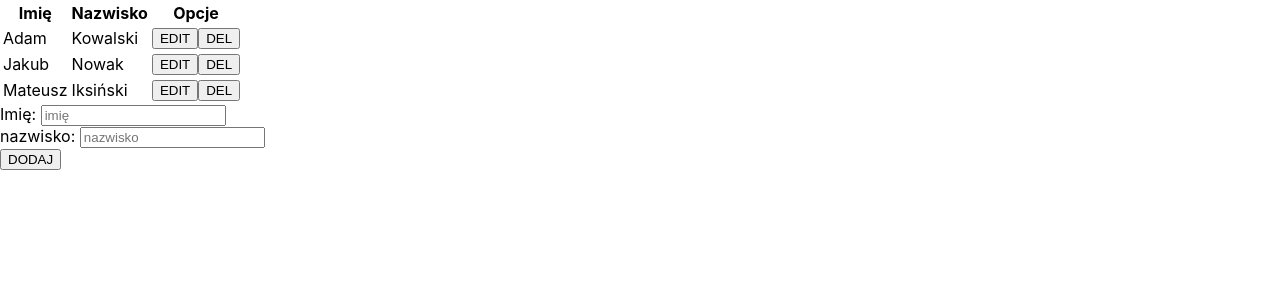
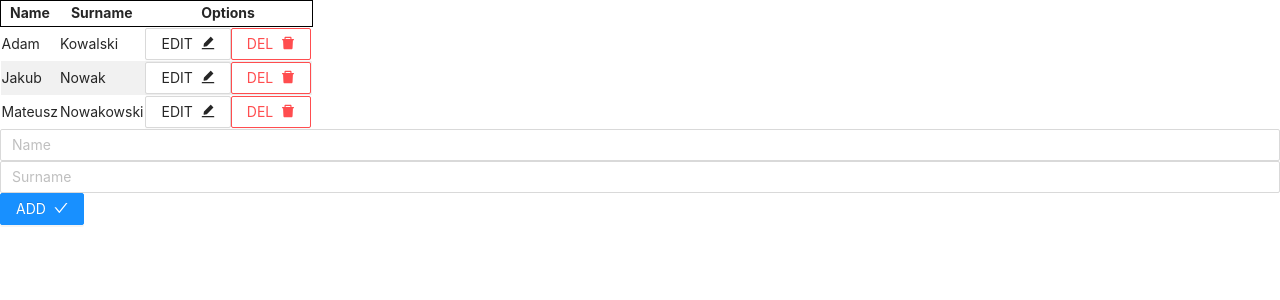
Before and after one commit to adabrz777/zadanko, a React (Create React App) app: page / in a window 1280 px wide. Shown: the top 300 px of the page. Built offline with nearby package versions, Linux system fonts and the light colour scheme.

Commit message:
Add antd

```diff
--- a/package.json
+++ b/package.json
@@ -32,6 +32,8 @@
     ]
   },
   "devDependencies": {
+    "@ant-design/icons": "^4.2.2",
+    "antd": "^4.7.2",
     "swr": "^0.3.6"
   }
 }
--- a/src/App.js
+++ b/src/App.js
@@ -2,6 +2,8 @@ import React from 'react';
 import Random from './component/random/index.js';
 import SelectedJoke from './component/selected-joke/index.js';
 import Peoples from './component/peoples/index.js';
+
+import 'antd/dist/antd.css';
 
 import './App.css';
 
--- a/src/component/peoples/index.css
+++ b/src/component/peoples/index.css
@@ -0,0 +1,19 @@
+table thead{
+    border: 1px solid black;
+}
+
+table tr:nth-child(2n){
+    background: rgb(241, 241, 241);
+}
+
+/* TODO: Style table */
+
+table{
+    min-width: 20vw;
+    padding: 0;
+    margin: 0;
+}
+
+thead, tr{
+    height: 2vw;
+}
--- a/src/component/peoples/index.js
+++ b/src/component/peoples/index.js
@@ -1,5 +1,11 @@
 import React from 'react';
 import Item from './item.js';
+
+
+import { Button, Input, Typography } from 'antd';
+import { CheckOutlined } from '@ant-design/icons';
+
+import './index.css';
 
 class Peoples extends React.Component {
 	constructor(props) {
@@ -16,28 +22,36 @@ class Peoples extends React.Component {
 				},
 				{
 					name: 'Mateusz',
-					surname: 'Iksiński'
+					surname: 'Nowakowski'
 				}
 			],
 
 			newName: '',
-			newSurname: ''
+			newSurname: '',
+			errorMessane: ''
 		};
 	}
 
 	addItem = (e) => {
 		e.preventDefault();
+		let { list, newName, newSurname } = this.state;
 
-		let list = this.state.list;
-
+		if (newName === '' || newSurname === '') {
+			this.setState({
+				errorMessane: 'Uzupełnij pola!'
+			});
+		} else {
 			list.push({
 				name: this.state.newName,
 				surname: this.state.newSurname
 			});
 
 			this.setState({
-			list
+				list: list,
+				newName: '',
+				newSurname: ''
 			});
+		}
 	};
 
 	deleteItem = (itemNr) => {
@@ -78,17 +92,17 @@ class Peoples extends React.Component {
 	};
 
 	render() {
-		const { list, newName, newSurname } = this.state;
+		const { list, newName, newSurname, errorMessane } = this.state;
 		const { deleteItem, addItem, updateItem, handleNewNameChange, handleNewSurnameChange } = this;
 
 		return (
-			<div>
+			<div className='Peoples'>
 				<table>
 					<thead>
 						<tr>
-						<th>Imię</th>
-						<th>Nazwisko</th>
-						<th>Opcje</th>
+							<th>Name</th>
+							<th>Surname</th>
+							<th>Options</th>
 						</tr>
 					</thead>
 					<tbody>
@@ -104,15 +118,13 @@ class Peoples extends React.Component {
 						))}
 					</tbody>
 				</table>
-
-				<form onSubmit={addItem}>
-					Imię: <input type="text" value={newName} placeholder="imię" onChange={handleNewNameChange} />
+				<Input type="text" value={newName} placeholder="Name" onChange={handleNewNameChange} />{' '}
+				<Input type="text" value={newSurname} placeholder="Surname" onChange={handleNewSurnameChange} />{' '}
+				<Button type="primary" onClick={addItem}>
+					ADD <CheckOutlined />
+				</Button>
 				<br />
-					nazwisko:{' '}
-					<input type="text" value={newSurname} placeholder="nazwisko" onChange={handleNewSurnameChange} />
-					<br />
-					<input type="submit" value="DODAJ" />
-				</form>
+				<Typography.Text type="danger">{errorMessane}</Typography.Text>
 			</div>
 		);
 	}
--- a/src/component/peoples/item.js
+++ b/src/component/peoples/item.js
@@ -1,4 +1,6 @@
 import React, { useState } from 'react';
+import { Button, Input } from 'antd';
+import { EditFilled, DeleteFilled, CheckCircleFilled } from '@ant-design/icons';
 
 const Item = (props) => {
 	const [ name, setName ] = useState(props.name);
@@ -11,21 +13,16 @@ const Item = (props) => {
 				<td>{name}</td>
 				<td>{surname}</td>
 				<td>
-					<input
-						type="button"
-						value="EDIT"
+					<Button
 						onClick={() => {
 							setUpdating(true);
 						}}
-					/>
+					>EDIT <EditFilled /></Button>
 
-					<input
-						type="button"
-						value="DEL"
-						onClick={() => {
-							props.deleteItem(props.nr);
-						}}
-					/>
+					<Button
+						onClick={() => { props.deleteItem(props.nr) }}
+                        danger
+					>DEL <DeleteFilled /></Button>
 				</td>
 			</tr>
 		);
@@ -33,8 +30,7 @@ const Item = (props) => {
 		return (
 			<tr>
 				<td>
-					Imię:{' '}
-					<input
+					<Input
 						type="text"
 						onChange={(e) => {
 							setName(e.target.value);
@@ -42,8 +38,7 @@ const Item = (props) => {
 					/>
 				</td>
 				<td>
-					Nazwisko:{' '}
-					<input
+					<Input
 						type="text"
 						onChange={(e) => {
 							setSurname(e.target.value);
@@ -51,14 +46,12 @@ const Item = (props) => {
 					/>
 				</td>
 				<td>
-					<input
-						type="button"
-						value="DONE"
+					<Button
 						onClick={() => {
 							setUpdating(false);
 							props.updateItem(props.nr, name, surname);
 						}}
-					/>
+					>DONE <CheckCircleFilled /></Button>
 				</td>
 			</tr>
 		);
--- a/src/component/selected-joke/index.js
+++ b/src/component/selected-joke/index.js
@@ -20,13 +20,12 @@ const SelectedJoke = () => {
 		[ selectedCategory ]
 	);
 
-    //TODO: use Ant Design
 
 	return (
         <div>
             {joke}<br/>
             <select onChange={()=>{setSelectedCategory(myRef.current.value)}} ref={myRef}>
-                <Categories />
+                Category: <Categories />
             </select>
         </div>
     );
```
Also changed, not shown: 1 other file (tests, documents, lock files or other folders). Lines whose indentation alone changed are shown as unchanged.
